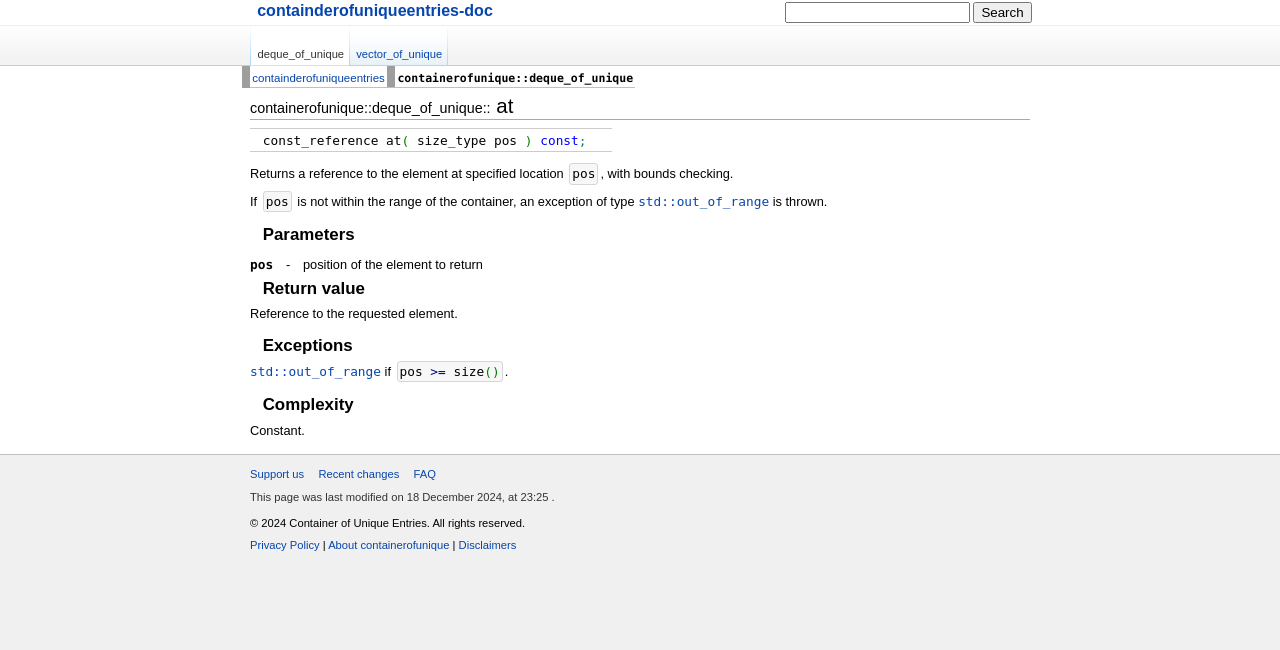
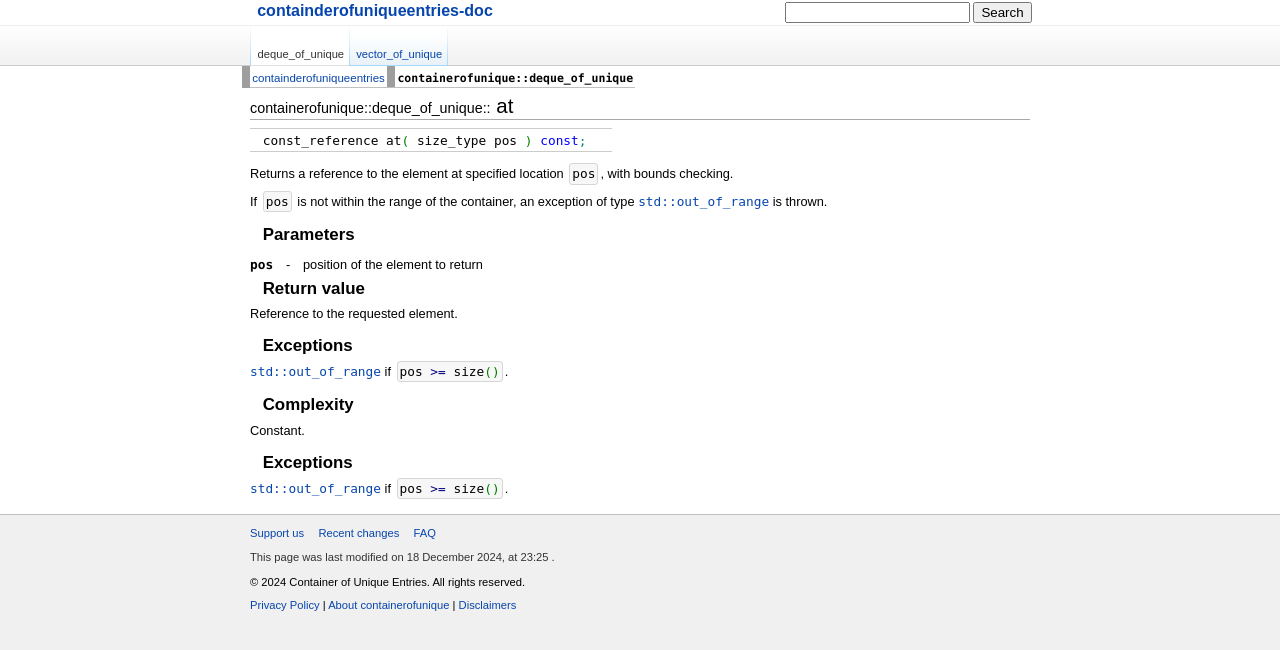
Before and after one commit to Huanhuan-Jiang/containerofuniqueelements.github.io, a Jekyll site: the page built from _docs/deque_of_unique/at.html, in a window 1280 px wide. Shown: the top 650 px of the page. Built offline with Jekyll 4.4.1, drawn with Linux system fonts in a browser that asks for light colours; some web fonts are replaced; grey boxes are pictures that could not be loaded.

Commit message:
Add exceptions to at.html

```diff
--- a/_docs/deque_of_unique/at.html
+++ b/_docs/deque_of_unique/at.html
@@ -79,3 +79,20 @@ title: at
   <span class="mw-headline" id="Complexity">Complexity</span>
 </h3>
 <p>Constant.</p>
+<h3>Exceptions</h3>
+<p>
+  <span class="t-lc"
+    ><a
+      href="https://en.cppreference.com/w/cpp/error/out_of_range"
+      title="cpp/error/out of range"
+      >std::out_of_range</a
+    ></span
+  >
+  if
+  <span class="t-c"
+    ><span class="mw-geshi cpp source-cpp"
+      >pos <span class="sy1">&gt;=</span> size<span class="br0">(</span
+      ><span class="br0">)</span></span
+    ></span
+  >.
+</p>
```
